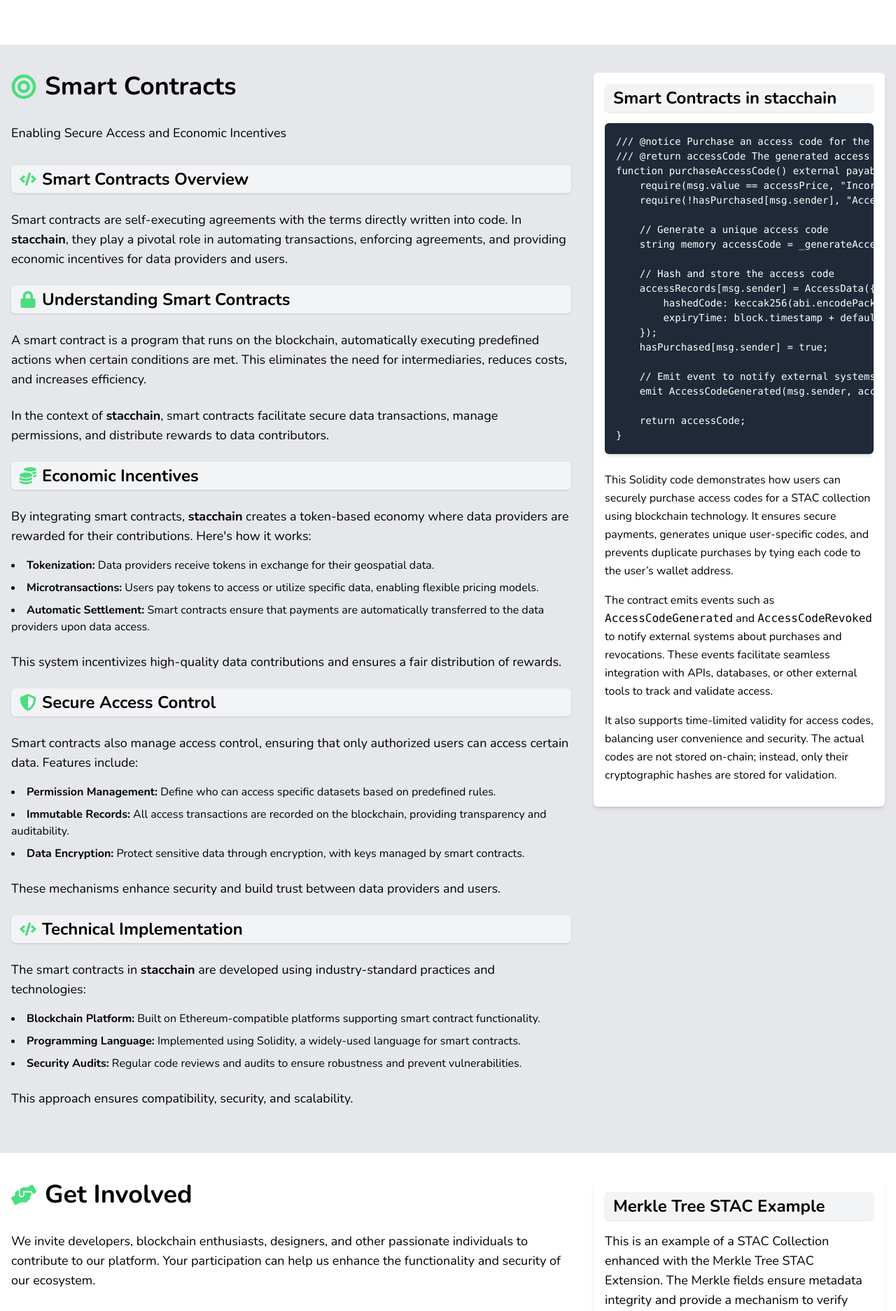
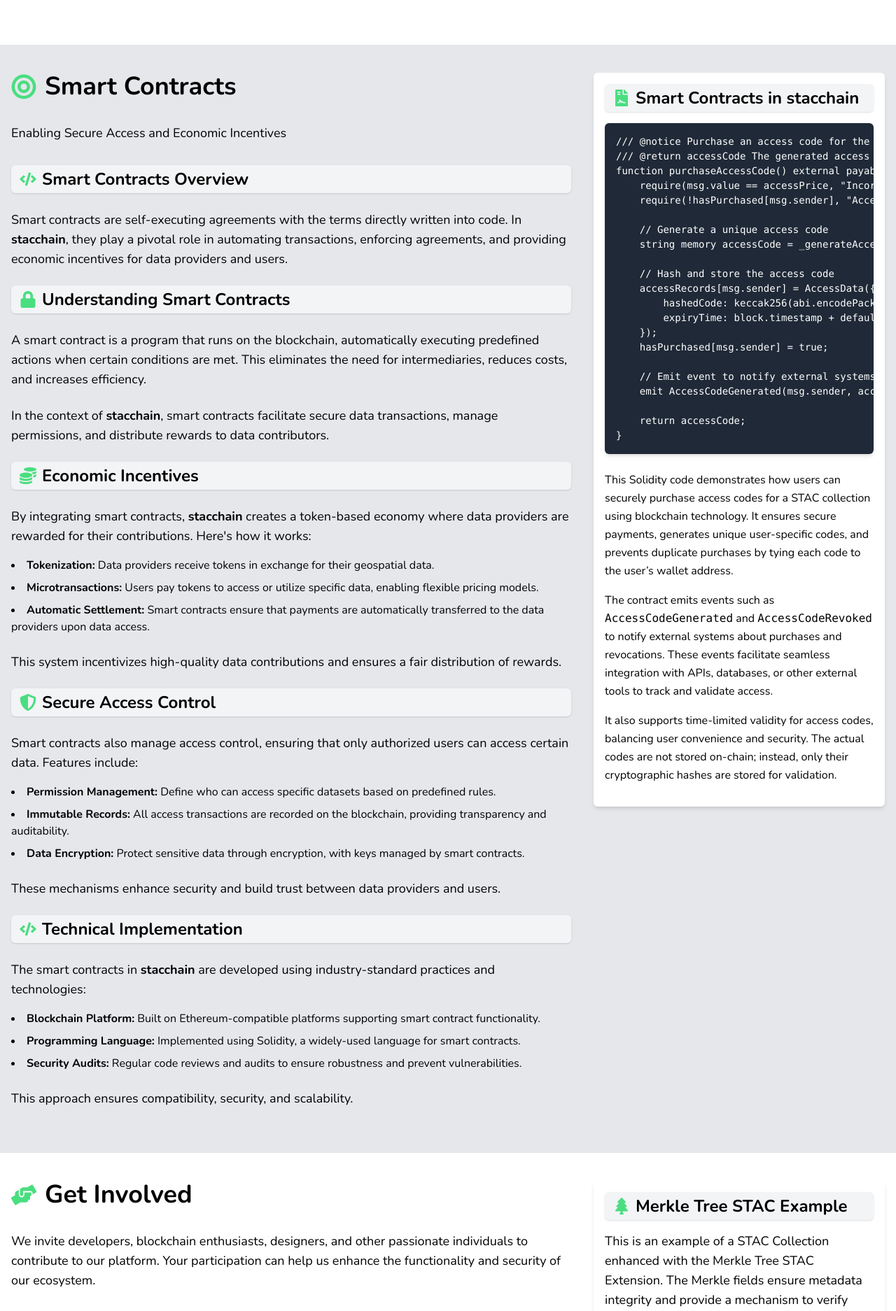
Before and after one commit to stacchain/stacchain-react-website, a React (Create React App) app: page / in a window 1280 px wide. Shown: the part 2180-4054 px from the top of the page at 70% size. Built offline with nearby package versions, Linux system fonts and the light colour scheme.

Commit message:
add icons

```diff
--- a/src/components/GetInvolved.js
+++ b/src/components/GetInvolved.js
@@ -8,6 +8,7 @@
   FaTools,
   FaCode,
   FaShieldAlt,
+  FaTree,
 } from "react-icons/fa";
 
 const GetInvolved = ({ className }) => {
@@ -207,8 +208,10 @@
           <div className="lg:w-1/3 mt-10 lg:mt-0">
             <div className="bg-white p-4 rounded-md shadow-md">
               <h3 className="flex items-center text-xl sm:text-2xl font-bold mb-4 bg-gray-100 text-black px-3 py-1 rounded-md border-1 border-gray-400 hover:bg-gray-300 transition-colors duration-300 shadow">
+                <FaTree className="mr-2 text-green-400" />
                 Merkle Tree STAC Example
               </h3>
+
               <p className="text-md sm:text-lg leading-relaxed mb-4">
                 This is an example of a STAC Collection enhanced with the Merkle
                 Tree STAC Extension. The Merkle fields ensure metadata integrity
--- a/src/components/SmartContracts.js
+++ b/src/components/SmartContracts.js
@@ -5,6 +5,7 @@
   FaShieldAlt,
   FaCode,
   FaBullseye,
+  FaFileContract,
   // FaGlobe,
   // FaHandsHelping,
 } from "react-icons/fa";
@@ -175,8 +176,10 @@
           <div className="lg:w-1/3 mt-10 lg:mt-0">
             <div className="bg-white p-4 rounded-md shadow-md">
               <h3 className="flex items-center text-xl sm:text-2xl font-bold mb-4 bg-gray-100 text-black px-3 py-1 rounded-md border-1 border-gray-400 hover:bg-gray-300 transition-colors duration-300 shadow">
+                <FaFileContract className="mr-2 text-green-400" />
                 Smart Contracts in stacchain
               </h3>
+
               <CodeBlock code={solidityCode} />
               <br />
               <p className="text-md leading-relaxed mb-4">
```
